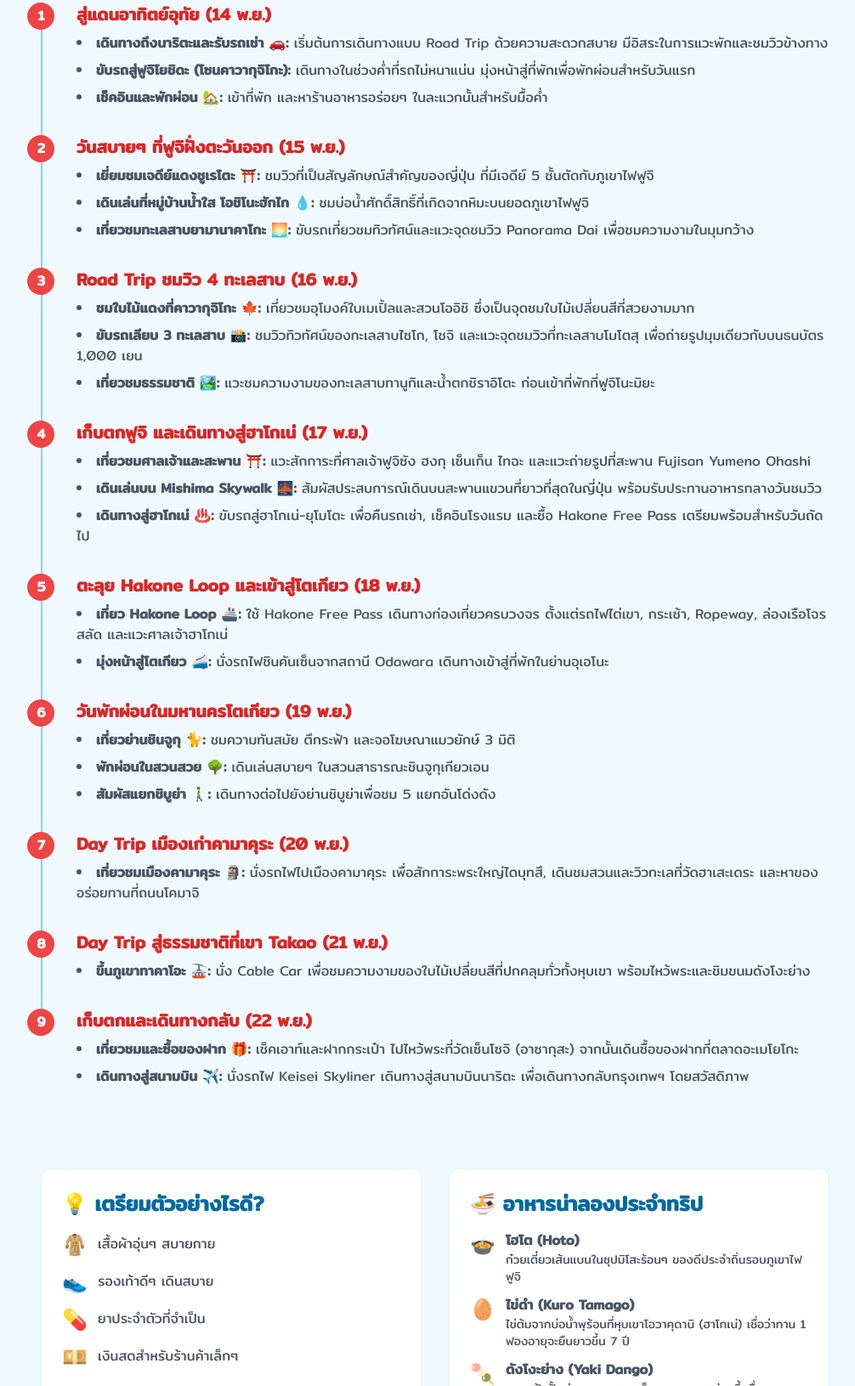
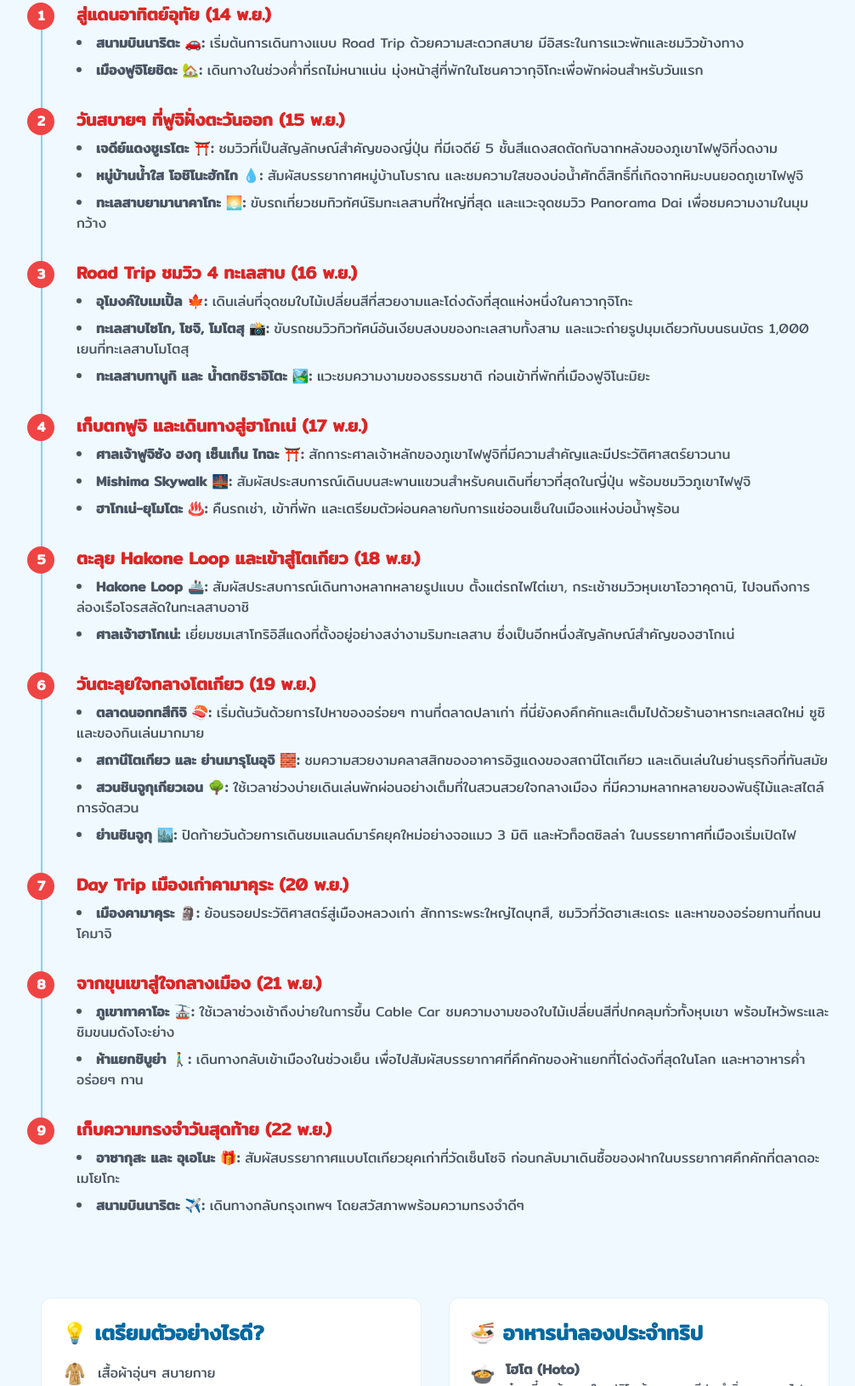
Before and after one commit to bank2u/japantrip-2025, a plain HTML site: page index.html in a window 1280 px wide. Shown: the part 1087-2718 px from the top of the page at 85% size, without its empty margins (128-1134 px from the left). Drawn offline with nearby package versions, Linux system fonts and the light colour scheme.

Commit message:
edit plan & typo

```diff
--- a/index.html
+++ b/index.html
@@ -108,7 +108,8 @@
         <!-- Highlights -->
         <section class="mb-16 text-center animated-item">
              <h3 class="text-3xl font-semibold text-sky-700 mb-8">✨ สิ่งดีๆ ที่รอเราอยู่ ✨</h3>
-             <div class="grid grid-cols-2 md:grid-cols-3 lg:grid-cols-5 gap-6">
+             <div class="grid grid-cols-3 md:grid-cols-6 gap-6">
+                <div class="flex flex-col items-center text-center p-2 highlight-icon"><div class="text-4xl mb-2">🚗</div><p>ขับรถเที่ยว</p></div>
                 <div class="flex flex-col items-center text-center p-2 highlight-icon"><div class="text-4xl mb-2">🗻</div><p>ชมฟูจิ</p></div>
                 <div class="flex flex-col items-center text-center p-2 highlight-icon"><div class="text-4xl mb-2">🍁</div><p>ใบไม้แดง</p></div>
                 <div class="flex flex-col items-center text-center p-2 highlight-icon"><div class="text-4xl mb-2">♨️</div><p>แช่ออนเซ็น</p></div>
@@ -126,9 +127,8 @@
                     <div class="timeline-icon">1</div>
                     <h5 class="font-bold text-xl text-red-600">สู่แดนอาทิตย์อุทัย (14 พ.ย.)</h5>
                     <ul class="list-disc list-inside space-y-2 text-gray-600 mt-2">
-                        <li><b>เดินทางถึงนาริตะและรับรถเช่า 🚗:</b> เริ่มต้นการเดินทางแบบ Road Trip ด้วยความสะดวกสบาย มีอิสระในการแวะพักและชมวิวข้างทาง</li>
-                        <li><b>ขับรถสู่ฟูจิโยชิดะ (โซนคาวากุจิโกะ):</b> เดินทางในช่วงค่ำที่รถไม่หนาแน่น มุ่งหน้าสู่ที่พักเพื่อพักผ่อนสำหรับวันแรก</li>
-                        <li><b>เช็คอินและพักผ่อน 🏡:</b> เข้าที่พัก และหาร้านอาหารอร่อยๆ ในละแวกนั้นสำหรับมื้อค่ำ</li>
+                        <li><b>สนามบินนาริตะ 🚗:</b> เริ่มต้นการเดินทางแบบ Road Trip ด้วยความสะดวกสบาย มีอิสระในการแวะพักและชมวิวข้างทาง</li>
+                        <li><b>เมืองฟูจิโยชิดะ 🏡:</b> เดินทางในช่วงค่ำที่รถไม่หนาแน่น มุ่งหน้าสู่ที่พักในโซนคาวากุจิโกะเพื่อพักผ่อนสำหรับวันแรก</li>
                     </ul>
                 </div>
                 <!-- Day 2 -->
@@ -136,9 +136,9 @@
                     <div class="timeline-icon">2</div>
                     <h5 class="font-bold text-xl text-red-600">วันสบายๆ ที่ฟูจิฝั่งตะวันออก (15 พ.ย.)</h5>
                      <ul class="list-disc list-inside space-y-2 text-gray-600 mt-2">
-                        <li><b>เยี่ยมชมเจดีย์แดงชูเรโตะ ⛩️:</b> ชมวิวที่เป็นสัญลักษณ์สำคัญของญี่ปุ่น ที่มีเจดีย์ 5 ชั้นตัดกับภูเขาไฟฟูจิ</li>
-                        <li><b>เดินเล่นที่หมู่บ้านน้ำใส โอชิโนะฮักไก 💧:</b> ชมบ่อน้ำศักดิ์สิทธิ์ที่เกิดจากหิมะบนยอดภูเขาไฟฟูจิ</li>
-                        <li><b>เที่ยวชมทะเลสาบยามานาคาโกะ 🌅:</b> ขับรถเที่ยวชมทิวทัศน์และแวะจุดชมวิว Panorama Dai เพื่อชมความงามในมุมกว้าง</li>
+                        <li><b>เจดีย์แดงชูเรโตะ ⛩️:</b> ชมวิวที่เป็นสัญลักษณ์สำคัญของญี่ปุ่น ที่มีเจดีย์ 5 ชั้นสีแดงสดตัดกับฉากหลังของภูเขาไฟฟูจิที่งดงาม</li>
+                        <li><b>หมู่บ้านน้ำใส โอชิโนะฮักไก 💧:</b> สัมผัสบรรยากาศหมู่บ้านโบราณ และชมความใสของบ่อน้ำศักดิ์สิทธิ์ที่เกิดจากหิมะบนยอดภูเขาไฟฟูจิ</li>
+                        <li><b>ทะเลสาบยามานาคาโกะ 🌅:</b> ขับรถเที่ยวชมทิวทัศน์ริมทะเลสาบที่ใหญ่ที่สุด และแวะจุดชมวิว Panorama Dai เพื่อชมความงามในมุมกว้าง</li>
                     </ul>
                 </div>
                 <!-- Day 3 -->
@@ -146,9 +146,9 @@
                     <div class="timeline-icon">3</div>
                     <h5 class="font-bold text-xl text-red-600">Road Trip ชมวิว 4 ทะเลสาบ (16 พ.ย.)</h5>
                      <ul class="list-disc list-inside space-y-2 text-gray-600 mt-2">
-                        <li><b>ชมใบไม้แดงที่คาวากุจิโกะ 🍁:</b> เที่ยวชมอุโมงค์ใบเมเปิ้ลและสวนโออิชิ ซึ่งเป็นจุดชมใบไม้เปลี่ยนสีที่สวยงามมาก</li>
-                        <li><b>ขับรถเลียบ 3 ทะเลสาบ 📸:</b> ชมวิวทิวทัศน์ของทะเลสาบไซโก, โชจิ และแวะจุดชมวิวที่ทะเลสาบโมโตสุ เพื่อถ่ายรูปมุมเดียวกับบนธนบัตร 1,000 เยน</li>
-                        <li><b>เที่ยวชมธรรมชาติ 🏞️:</b> แวะชมความงามของทะเลสาบทานูกิและน้ำตกชิราอิโตะ ก่อนเข้าที่พักที่ฟูจิโนะมิยะ</li>
+                        <li><b>อุโมงค์ใบเมเปิ้ล 🍁:</b> เดินเล่นที่จุดชมใบไม้เปลี่ยนสีที่สวยงามและโด่งดังที่สุดแห่งหนึ่งในคาวากุจิโกะ</li>
+                        <li><b>ทะเลสาบไซโก, โชจิ, โมโตสุ 📸:</b> ขับรถชมวิวทิวทัศน์อันเงียบสงบของทะเลสาบทั้งสาม และแวะถ่ายรูปมุมเดียวกับบนธนบัตร 1,000 เยนที่ทะเลสาบโมโตสุ</li>
+                        <li><b>ทะเลสาบทานูกิ และ น้ำตกชิราอิโตะ 🏞️:</b> แวะชมความงามของธรรมชาติ ก่อนเข้าที่พักที่เมืองฟูจิโนะมิยะ</li>
                     </ul>
                 </div>
                 <!-- Day 4 -->
@@ -156,9 +156,9 @@
                     <div class="timeline-icon">4</div>
                     <h5 class="font-bold text-xl text-red-600">เก็บตกฟูจิ และเดินทางสู่ฮาโกเน่ (17 พ.ย.)</h5>
                     <ul class="list-disc list-inside space-y-2 text-gray-600 mt-2">
-                        <li><b>เที่ยวชมศาลเจ้าและสะพาน ⛩️:</b> แวะสักการะที่ศาลเจ้าฟูจิซัง ฮงกุ เซ็นเก็น ไทฉะ และแวะถ่ายรูปที่สะพาน Fujisan Yumeno Ohashi</li>
-                        <li><b>เดินเล่นบน Mishima Skywalk 🌉:</b> สัมผัสประสบการณ์เดินบนสะพานแขวนที่ยาวที่สุดในญี่ปุ่น พร้อมรับประทานอาหารกลางวันชมวิว</li>
-                        <li><b>เดินทางสู่ฮาโกเน่ ♨️:</b> ขับรถสู่ฮาโกเน่-ยุโมโตะ เพื่อคืนรถเช่า, เช็คอินโรงแรม และซื้อ Hakone Free Pass เตรียมพร้อมสำหรับวันถัดไป</li>
+                        <li><b>ศาลเจ้าฟูจิซัง ฮงกุ เซ็นเก็น ไทฉะ ⛩️:</b> สักการะศาลเจ้าหลักของภูเขาไฟฟูจิที่มีความสำคัญและมีประวัติศาสตร์ยาวนาน</li>
+                        <li><b>Mishima Skywalk 🌉:</b> สัมผัสประสบการณ์เดินบนสะพานแขวนสำหรับคนเดินที่ยาวที่สุดในญี่ปุ่น พร้อมชมวิวภูเขาไฟฟูจิ</li>
+                        <li><b>ฮาโกเน่-ยุโมโตะ ♨️:</b> คืนรถเช่า, เข้าที่พัก และเตรียมตัวผ่อนคลายกับการแช่ออนเซ็นในเมืองแห่งบ่อน้ำพุร้อน</li>
                     </ul>
                 </div>
                 <!-- Day 5 -->
@@ -166,18 +166,19 @@
                     <div class="timeline-icon">5</div>
                     <h5 class="font-bold text-xl text-red-600">ตะลุย Hakone Loop และเข้าสู่โตเกียว (18 พ.ย.)</h5>
                     <ul class="list-disc list-inside space-y-2 text-gray-600 mt-2">
-                        <li><b>เที่ยว Hakone Loop 🚢:</b> ใช้ Hakone Free Pass เดินทางท่องเที่ยวครบวงจร ตั้งแต่รถไฟไต่เขา, กระเช้า, Ropeway, ล่องเรือโจรสลัด และแวะศาลเจ้าฮาโกเน่</li>
-                        <li><b>มุ่งหน้าสู่โตเกียว 🚄:</b> นั่งรถไฟชินคันเซ็นจากสถานี Odawara เดินทางเข้าสู่ที่พักในย่านอุเอโนะ</li>
+                        <li><b>Hakone Loop 🚢:</b> สัมผัสประสบการณ์เดินทางหลากหลายรูปแบบ ตั้งแต่รถไฟไต่เขา, กระเช้าชมวิวหุบเขาโอวาคุดานิ, ไปจนถึงการล่องเรือโจรสลัดในทะเลสาบอาชิ</li>
+                        <li><b>ศาลเจ้าฮาโกเน่:</b> เยี่ยมชมเสาโทริอิสีแดงที่ตั้งอยู่อย่างสง่างามริมทะเลสาบ ซึ่งเป็นอีกหนึ่งสัญลักษณ์สำคัญของฮาโกเน่</li>
                     </ul>
                 </div>
-                 <!-- Day 6 -->
+                <!-- Day 6 (Updated Plan) -->
                 <div class="timeline-item animated-item">
                     <div class="timeline-icon">6</div>
-                    <h5 class="font-bold text-xl text-red-600">วันพักผ่อนในมหานครโตเกียว (19 พ.ย.)</h5>
+                    <h5 class="font-bold text-xl text-red-600">วันตะลุยใจกลางโตเกียว (19 พ.ย.)</h5>
                     <ul class="list-disc list-inside space-y-2 text-gray-600 mt-2">
-                        <li><b>เที่ยวย่านชินจูกุ 🐈:</b> ชมความทันสมัย ตึกระฟ้า และจอโฆษณาแมวยักษ์ 3 มิติ</li>
-                        <li><b>พักผ่อนในสวนสวย 🌳:</b> เดินเล่นสบายๆ ในสวนสาธารณะชินจูกุเกียวเอน</li>
-                        <li><b>สัมผัสแยกชิบูย่า 🚶‍♂️:</b> เดินทางต่อไปยังย่านชิบูย่าเพื่อชม 5 แยกอันโด่งดัง</li>
+                        <li><b>ตลาดนอกทสึกิจิ 🍣:</b> เริ่มต้นวันด้วยการไปหาของอร่อยๆ ทานที่ตลาดปลาเก่า ที่นี่ยังคงคึกคักและเต็มไปด้วยร้านอาหารทะเลสดใหม่ ซูชิ และของกินเล่นมากมาย</li>
+                        <li><b>สถานีโตเกียว และ ย่านมารุโนอุจิ 🧱:</b> ชมความสวยงามคลาสสิกของอาคารอิฐแดงของสถานีโตเกียว และเดินเล่นในย่านธุรกิจที่ทันสมัย</li>
+                        <li><b>สวนชินจูกุเกียวเอน 🌳:</b> ใช้เวลาช่วงบ่ายเดินเล่นพักผ่อนอย่างเต็มที่ในสวนสวยใจกลางเมือง ที่มีความหลากหลายของพันธุ์ไม้และสไตล์การจัดสวน</li>
+                        <li><b>ย่านชินจูกุ 🏙️:</b> ปิดท้ายวันด้วยการเดินชมแลนด์มาร์คยุคใหม่อย่างจอแมว 3 มิติ และหัวก็อตซิลล่า ในบรรยากาศที่เมืองเริ่มเปิดไฟ</li>
                     </ul>
                 </div>
                  <!-- Day 7 -->
@@ -185,24 +186,25 @@
                     <div class="timeline-icon">7</div>
                     <h5 class="font-bold text-xl text-red-600">Day Trip เมืองเก่าคามาคุระ (20 พ.ย.)</h5>
                     <ul class="list-disc list-inside space-y-2 text-gray-600 mt-2">
-                        <li><b>เที่ยวชมเมืองคามาคุระ 🗿:</b> นั่งรถไฟไปเมืองคามาคุระ เพื่อสักการะพระใหญ่ไดบุทสึ, เดินชมสวนและวิวทะเลที่วัดฮาเสะเดระ และหาของอร่อยทานที่ถนนโคมาจิ</li>
+                        <li><b>เมืองคามาคุระ 🗿:</b> ย้อนรอยประวัติศาสตร์สู่เมืองหลวงเก่า สักการะพระใหญ่ไดบุทสึ, ชมวิวที่วัดฮาเสะเดระ และหาของอร่อยทานที่ถนนโคมาจิ</li>
                     </ul>
                 </div>
                  <!-- Day 8 -->
                 <div class="timeline-item animated-item">
                     <div class="timeline-icon">8</div>
-                    <h5 class="font-bold text-xl text-red-600">Day Trip สู่ธรรมชาติที่เขา Takao (21 พ.ย.)</h5>
+                    <h5 class="font-bold text-xl text-red-600">จากขุนเขาสู่ใจกลางเมือง (21 พ.ย.)</h5>
                     <ul class="list-disc list-inside space-y-2 text-gray-600 mt-2">
-                        <li><b>ขึ้นภูเขาทาคาโอะ 🚠:</b> นั่ง Cable Car เพื่อชมความงามของใบไม้เปลี่ยนสีที่ปกคลุมทั่วทั้งหุบเขา พร้อมไหว้พระและชิมขนมดังโงะย่าง</li>
+                        <li><b>ภูเขาทาคาโอะ 🚠:</b> ใช้เวลาช่วงเช้าถึงบ่ายในการขึ้น Cable Car ชมความงามของใบไม้เปลี่ยนสีที่ปกคลุมทั่วทั้งหุบเขา พร้อมไหว้พระและชิมขนมดังโงะย่าง</li>
+                        <li><b>ห้าแยกชิบูย่า 🚶‍♂️:</b> เดินทางกลับเข้าเมืองในช่วงเย็น เพื่อไปสัมผัสบรรยากาศที่คึกคักของห้าแยกที่โด่งดังที่สุดในโลก และหาอาหารค่ำอร่อยๆ ทาน</li>
                     </ul>
                 </div>
                  <!-- Day 9 -->
                 <div class="timeline-item animated-item" style="border-left: 2px solid transparent;">
                     <div class="timeline-icon">9</div>
-                    <h5 class="font-bold text-xl text-red-600">เก็บตกและเดินทางกลับ (22 พ.ย.)</h5>
+                    <h5 class="font-bold text-xl text-red-600">เก็บความทรงจำวันสุดท้าย (22 พ.ย.)</h5>
                     <ul class="list-disc list-inside space-y-2 text-gray-600 mt-2">
-                        <li><b>เที่ยวชมและซื้อของฝาก 🎁:</b> เช็คเอาท์และฝากกระเป๋า ไปไหว้พระที่วัดเซ็นโซจิ (อาซากุสะ) จากนั้นเดินซื้อของฝากที่ตลาดอะเมโยโกะ</li>
-                        <li><b>เดินทางสู่สนามบิน ✈️:</b> นั่งรถไฟ Keisei Skyliner เดินทางสู่สนามบินนาริตะ เพื่อเดินทางกลับกรุงเทพฯ โดยสวัสดิภาพ</li>
+                        <li><b>อาซากุสะ และ อุเอโนะ 🎁:</b> สัมผัสบรรยากาศแบบโตเกียวยุคเก่าที่วัดเซ็นโซจิ ก่อนกลับมาเดินซื้อของฝากในบรรยากาศคึกคักที่ตลาดอะเมโยโกะ</li>
+                        <li><b>สนามบินนาริตะ ✈️:</b> เดินทางกลับกรุงเทพฯ โดยสวัสภาพพร้อมความทรงจำดีๆ</li>
                     </ul>
                 </div>
             </div>
```
